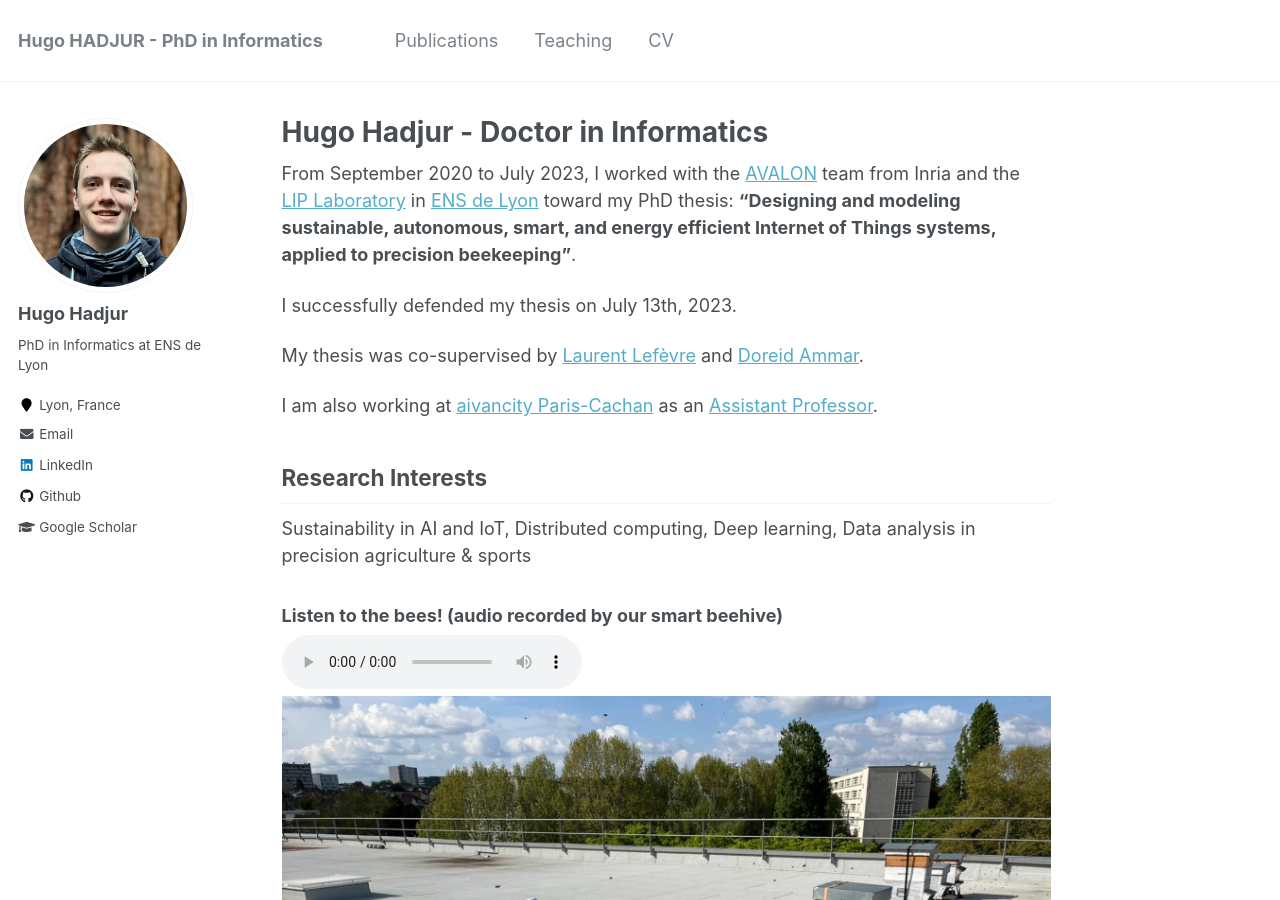
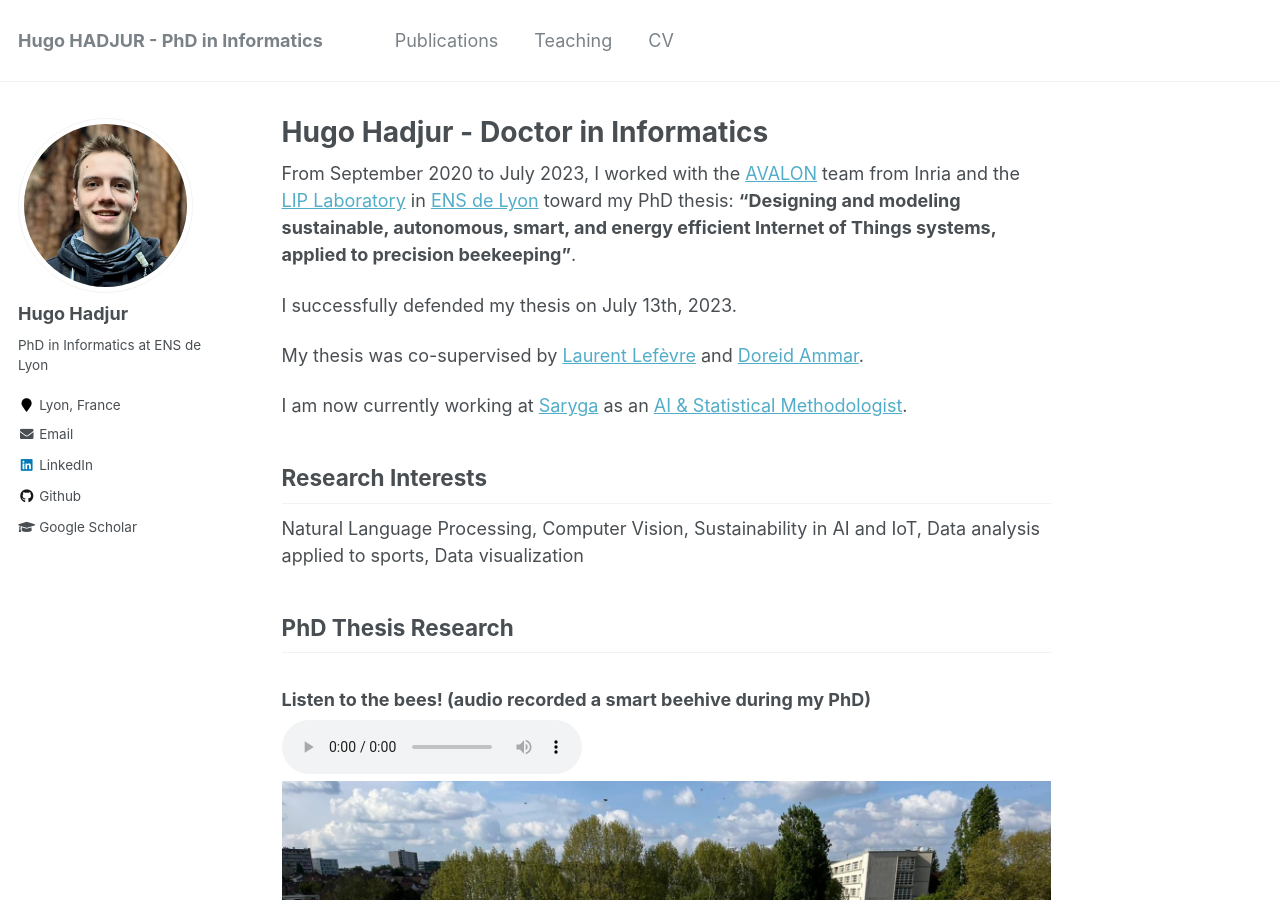
Before and after one commit to hadjurh/hadjurh.github.io, a Jekyll site: the page built from _pages/about.md, in a window 1280 px wide and 900 px high. Built offline with Jekyll 4.4.1, drawn with Linux system fonts in a browser that asks for light colours.

Commit message:
Update 12/2023

```diff
--- a/_pages/about.md
+++ b/_pages/about.md
@@ -12,15 +12,16 @@ From September 2020 to July 2023, I worked with the [AVALON](https://avalon.ens-
 
 I successfully defended my thesis on July 13th, 2023.
 
-My thesis was co-supervised by [Laurent Lefèvre](https://perso.ens-lyon.fr/laurent.lefevre/) and [Doreid Ammar](https://www.aivancity.ai/corps-professoral/dr-doreid-ammar).
+My thesis was co-supervised by [Laurent Lefèvre](https://perso.ens-lyon.fr/laurent.lefevre/) and [Doreid Ammar](https://scholar.google.com/citations?user=Wh-CURQAAAAJ&hl=en).
 
-I am also working at [aivancity Paris-Cachan](https://www.aivancity.ai/) as an [Assistant Professor](https://www.aivancity.ai/corps-professoral/hugo-hadjur).
+I am now currently working at [Saryga](https://saryga.com) as an [AI & Statistical Methodologist](https://saryga.com/about/).
 
 ## Research Interests
 
-Sustainability in AI and IoT, Distributed computing, Deep learning, Data analysis in precision agriculture & sports
+Natural Language Processing, Computer Vision, Sustainability in AI and IoT, Data analysis applied to sports, Data visualization
 
-### Listen to the bees! (audio recorded by our smart beehive)
+## PhD Thesis Research
+### Listen to the bees! (audio recorded a smart beehive during my PhD)
 
 <audio controls src="files/bees.mp3"></audio>
 
```
Also changed, not shown: _pages/cv.md (+2 -0 lines).
